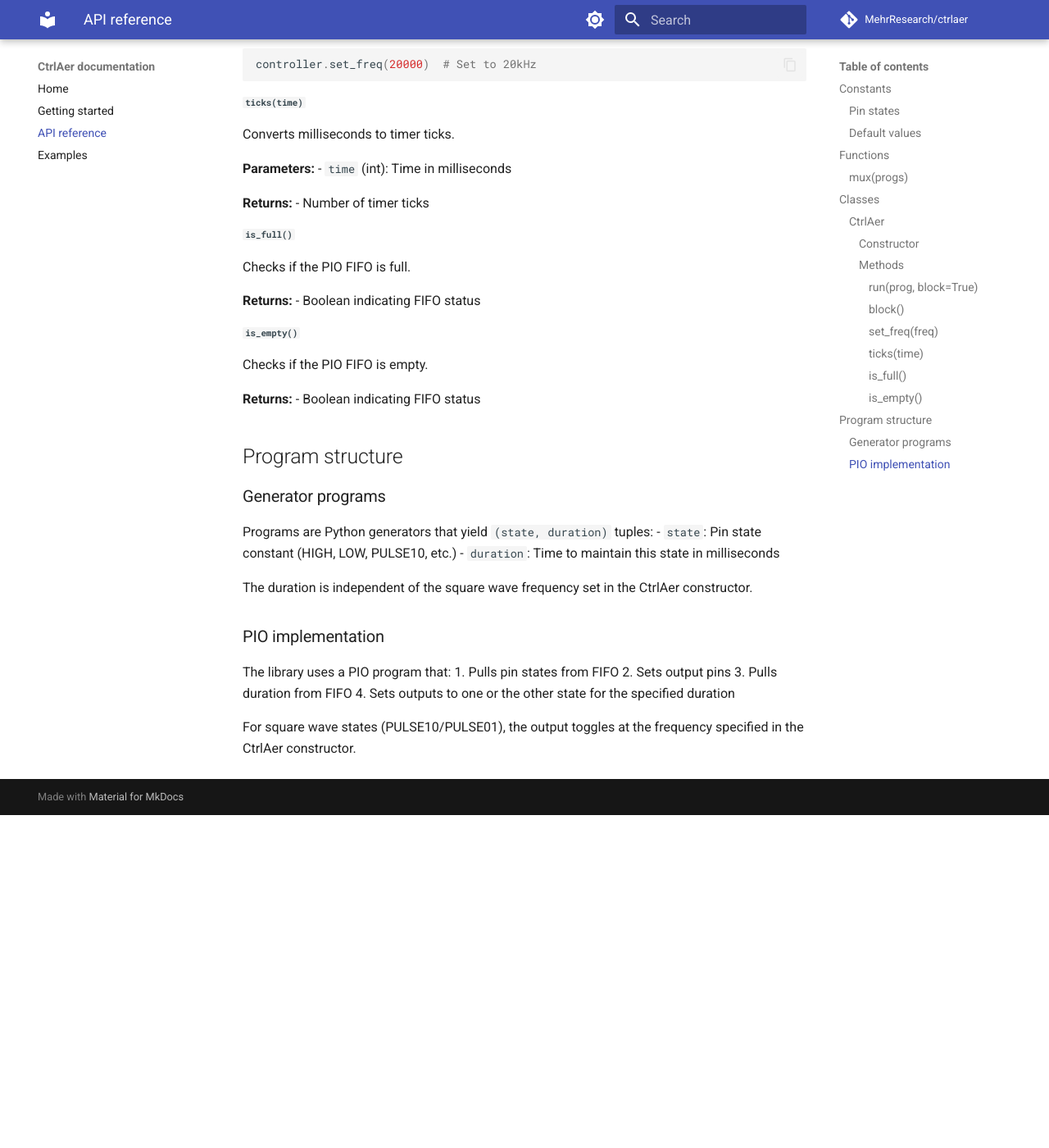
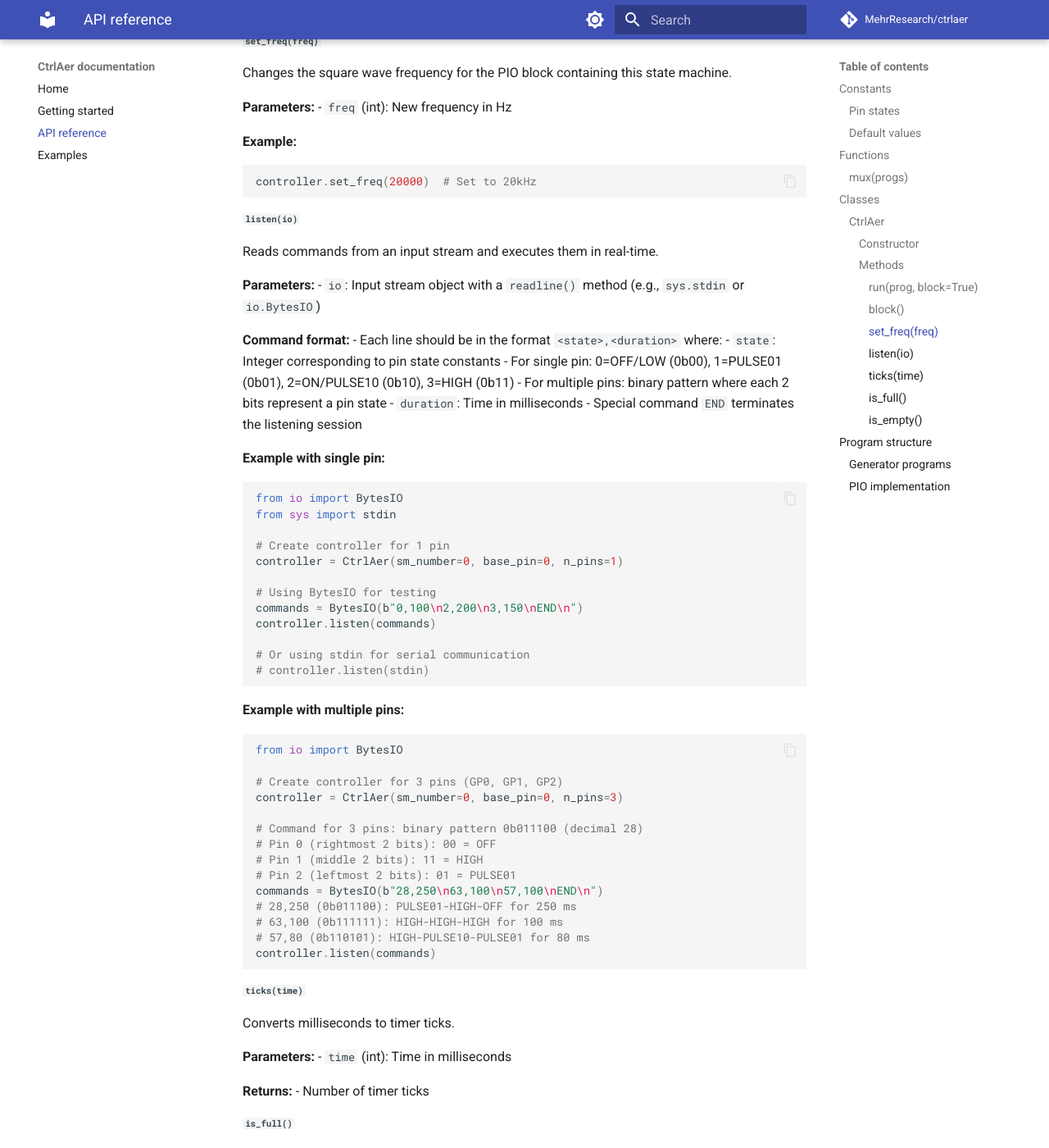
Before and after one commit to MehrResearch/ctrlaer, an MkDocs documentation site: the page built from docs/api-reference.md, in a window 1280 px wide and 1400 px high, scrolled down 1976 px. Shown: the whole window at 82% size. Built offline with MkDocs 1.6.1 and Material for MkDocs 9.7.7, drawn with Linux system fonts in a browser that asks for light colours; comment, search, counter and statistics services are not loaded; before the commit the page ends 2970 px from its top, so only the background shows below that; some of the changed text lies outside the part shown.

Commit message:
Update API reference to add `listen` call.

````diff
--- a/docs/api-reference.md
+++ b/docs/api-reference.md
@@ -38,19 +38,25 @@ Main controller class for PIO-based timing control.
 #### Constructor
 
 ```python
-CtrlAer(sm_number, base_pin, n_pins, freq=FREQ)
+CtrlAer(sm_number=0, base_pin=0, n_pins=1, freq=FREQ)
 ```
 
 **Parameters:**
 - `sm_number` (int): PIO state machine number (0-7 on RP2040, 0-11 on RP2350)
-- `base_pin` (int): First GPIO pin number
-- `n_pins` (int): Number of pins to control
+- `base_pin` (int): First GPIO pin number to use for output
+- `n_pins` (int): Number of consecutive pins to control
 - `freq` (int, optional): Frequency in Hz for square wave generation. Defaults to 108,050 Hz.
 
 **Notes:**
 - State machines are grouped into PIO blocks (0-3, 4-7, 8-11)
 - All state machines in the same PIO block share the same frequency
 - Each PIO block can have its own frequency
+
+**Example:**
+```python
+# Control 2 pins (GP5 and GP6) using state machine 1 at 40 kHz
+controller = CtrlAer(sm_number=1, base_pin=5, n_pins=2, freq=40000)
+```
 
 #### Methods
 
@@ -64,7 +70,7 @@ Runs a program on the PIO state machine.
 
 **Example:**
 ```python
-controller = CtrlAer(0, 0, 2)
+controller = CtrlAer(sm_number=0, base_pin=0, n_pins=2)
 controller.run(my_program())
 ```
 
@@ -89,6 +95,55 @@ Changes the square wave frequency for the PIO block containing this state machin
 **Example:**
 ```python
 controller.set_freq(20000)  # Set to 20kHz
+```
+
+##### `listen(io)`
+
+Reads commands from an input stream and executes them in real-time.
+
+**Parameters:**
+- `io`: Input stream object with a `readline()` method (e.g., `sys.stdin` or `io.BytesIO`)
+
+**Command format:**
+- Each line should be in the format `<state>,<duration>` where:
+  - `state`: Integer corresponding to pin state constants
+    - For single pin: 0=OFF/LOW (0b00), 1=PULSE01 (0b01), 2=ON/PULSE10 (0b10), 3=HIGH (0b11)
+    - For multiple pins: binary pattern where each 2 bits represent a pin state
+  - `duration`: Time in milliseconds
+- Special command `END` terminates the listening session
+
+**Example with single pin:**
+```python
+from io import BytesIO
+from sys import stdin
+
+# Create controller for 1 pin
+controller = CtrlAer(sm_number=0, base_pin=0, n_pins=1)
+
+# Using BytesIO for testing
+commands = BytesIO(b"0,100\n2,200\n3,150\nEND\n")
+controller.listen(commands)
+
+# Or using stdin for serial communication
+# controller.listen(stdin)
+```
+
+**Example with multiple pins:**
+```python
+from io import BytesIO
+
+# Create controller for 3 pins (GP0, GP1, GP2)
+controller = CtrlAer(sm_number=0, base_pin=0, n_pins=3)
+
+# Command for 3 pins: binary pattern 0b011100 (decimal 28)
+# Pin 0 (rightmost 2 bits): 00 = OFF
+# Pin 1 (middle 2 bits): 11 = HIGH
+# Pin 2 (leftmost 2 bits): 01 = PULSE01
+commands = BytesIO(b"28,250\n63,100\n57,100\nEND\n")
+# 28,250 (0b011100): PULSE01-HIGH-OFF for 250 ms
+# 63,100 (0b111111): HIGH-HIGH-HIGH for 100 ms
+# 57,80 (0b110101): HIGH-PULSE10-PULSE01 for 80 ms
+controller.listen(commands)
 ```
 
 ##### `ticks(time)`
````
Also changed, not shown: docs/getting-started.md (line endings or trailing spaces), 1 other file.
